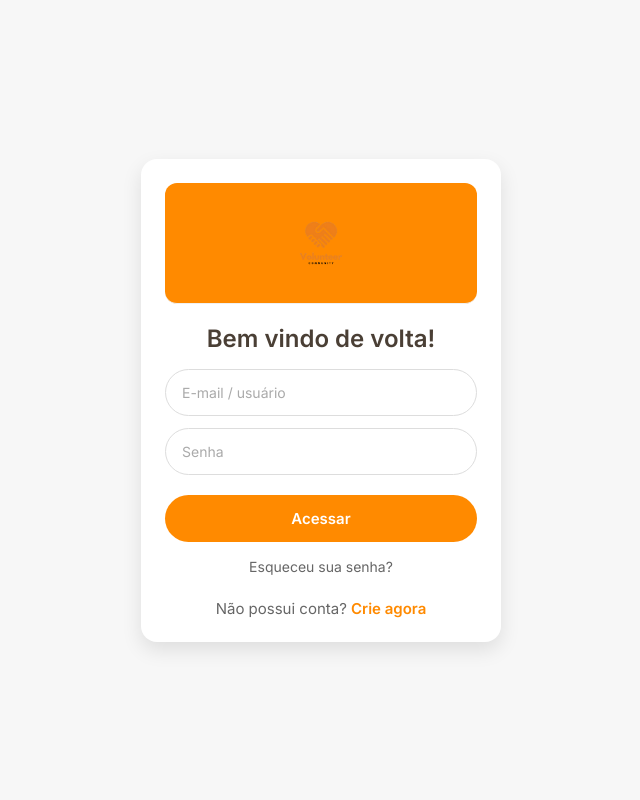
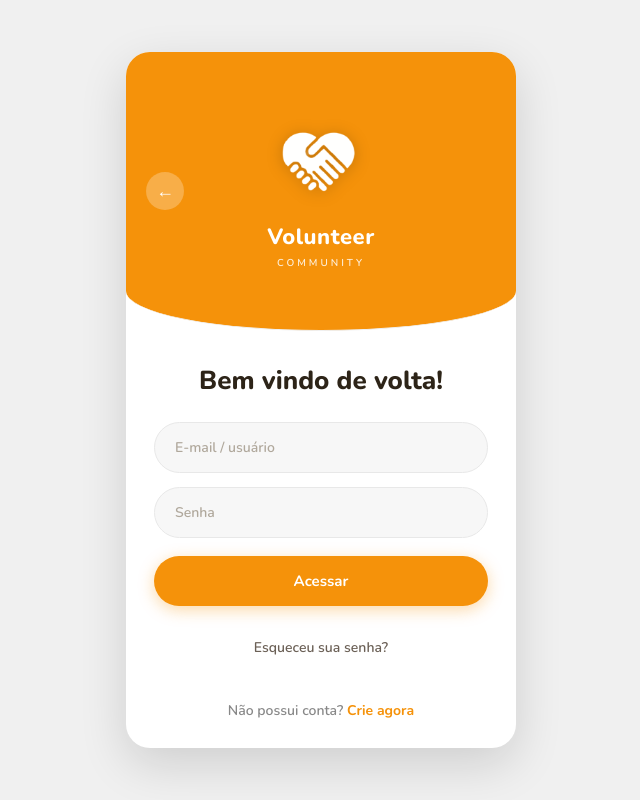
Before and after one commit to borgesaline73/Projeto_Final_Volunteer_Comunnity, a PHP site: page /login.php in a window 1280 px wide. Shown: the whole page, without its empty margins (319-959 px from the left). Run offline with PHP 8.4, Linux system fonts and the light colour scheme; some libraries are stand-ins or nearby versions.

Commit message:
ajuste na tela de login

```diff
--- a/css/estilo_login.css
+++ b/css/estilo_login.css
@@ -1,212 +1,241 @@
 /* ===== ESTILO ESPECÍFICO DO LOGIN ===== */
 
+@import url('https://fonts.googleapis.com/css2?family=Nunito:wght@400;600;700;800&display=swap');
+
+* {
+  box-sizing: border-box;
+  margin: 0;
+  padding: 0;
+}
+
 body {
-    margin: 0;
-    font-family: "Inter", sans-serif;
-    background: #f7f7f7;
+  font-family: "Nunito", sans-serif;
+  background: #f0f0f0;
   display: flex;
   justify-content: center;
   align-items: center;
   min-height: 100vh;
-    padding: 20px;
 }
 
 .login-screen {
   width: 100%;
-    max-width: 360px;
+  max-width: 390px;
+  min-height: 100vh;
   background: #fff;
-    border-radius: 16px;
-    padding: 24px;
-    box-shadow: 0 8px 20px rgba(0,0,0,0.1);
+  position: relative;
+  overflow: hidden;
+  display: flex;
+  flex-direction: column;
+  align-items: center;
+}
+
+/* ── Header laranja com curva na base ── */
+.header {
+  width: 100%;
+  background: #f5920a;
+  padding: 56px 24px 60px;
+  display: flex;
+  align-items: center;
+  justify-content: center;
+  position: relative;
+  /* Curva convexa na parte inferior */
+  border-radius: 0 0 50% 50% / 0 0 40px 40px;
+}
+
+/* Botão voltar */
+.btn-back {
+  position: absolute;
+  left: 20px;
+  top: 50%;
+  transform: translateY(-50%);
+  width: 38px;
+  height: 38px;
+  border-radius: 50%;
+  background: rgba(255,255,255,0.25);
+  border: none;
+  cursor: pointer;
+  display: flex;
+  align-items: center;
+  justify-content: center;
+  color: #fff;
+  font-size: 18px;
+  text-decoration: none;
+  transition: background 0.2s;
+}
+
+.btn-back:hover {
+  background: rgba(255,255,255,0.4);
+}
+
+/* Logo dentro do header */
+.logo-wrapper {
+  display: flex;
+  flex-direction: column;
+  align-items: center;
+  gap: 8px;
+}
+
+.logo {
+  width: 110px;
+  height: 110px;
+  object-fit: contain;
+  filter: brightness(0) invert(1) drop-shadow(0 2px 8px rgba(0,0,0,0.2));
+}
+
+.logo-text {
+  color: #fff;
+  font-weight: 800;
+  font-size: 22px;
+  letter-spacing: 0.5px;
+  line-height: 1;
+}
+
+.logo-sub {
+  color: rgba(255,255,255,0.85);
+  font-size: 10px;
+  font-weight: 600;
+  letter-spacing: 3px;
+  text-transform: uppercase;
+}
+
+/* ── Conteúdo abaixo do header ── */
+.content {
+  width: 100%;
+  padding: 32px 28px 28px;
+  display: flex;
+  flex-direction: column;
+  align-items: center;
+  gap: 0;
+}
+
+h2 {
+  color: #2d2418;
+  font-weight: 800;
+  font-size: 26px;
+  margin-bottom: 24px;
   text-align: center;
 }
 
-  .header {
-    background: #ff8a00;
-    border-radius: 12px;
-    padding: 20px;
-    margin-bottom: 20px;
-  }
-
-  .logo {
-    width: 80px;
-    display: block;
-    margin: 0 auto;
-  }
-
-  h2 {
-    color: #4a3f35;
-    margin: 16px 0;
-    font-weight: 600;
-    font-size: 24px;
-  }
-
+/* ── Formulário ── */
 .form {
   display: flex;
   flex-direction: column;
-    gap: 12px;
-    margin-bottom: 16px;
+  gap: 14px;
+  width: 100%;
+  margin-bottom: 18px;
 }
 
 .form input {
-    padding: 14px 16px;
-    border: 1px solid #ddd;
-    border-radius: 30px;
+  padding: 15px 20px;
+  border: 1.5px solid #e8e8e8;
+  border-radius: 50px;
   font-size: 14px;
-    font-family: "Inter", sans-serif;
+  font-family: "Nunito", sans-serif;
+  font-weight: 600;
+  color: #333;
+  background: #f7f7f7;
   width: 100%;
-    box-sizing: border-box;
-    transition: border-color 0.3s, box-shadow 0.3s;
+  transition: border-color 0.25s, box-shadow 0.25s, background 0.25s;
 }
 
 .form input:focus {
   outline: none;
-    border-color: #ff8a00;
-    box-shadow: 0 0 0 3px rgba(255, 138, 0, 0.1);
+  border-color: #f5920a;
+  background: #fff;
+  box-shadow: 0 0 0 4px rgba(245, 146, 10, 0.12);
 }
 
 .form input::placeholder {
-    color: #aaa;
+  color: #b0a89c;
+  font-weight: 600;
 }
 
+/* ── Botão principal ── */
 .btn {
-    padding: 14px 16px;
-    border-radius: 30px;
+  padding: 15px 20px;
+  border-radius: 50px;
   border: none;
   cursor: pointer;
-    font-weight: 600;
+  font-weight: 700;
   font-size: 15px;
-    font-family: "Inter", sans-serif;
+  font-family: "Nunito", sans-serif;
   width: 100%;
-    box-sizing: border-box;
-    transition: all 0.3s;
+  transition: all 0.25s;
 }
 
 .btn.primary {
-    background: #ff8a00;
-    color: white;
-    margin-top: 8px;
+  background: #f5920a;
+  color: #fff;
+  margin-top: 4px;
+  box-shadow: 0 4px 16px rgba(245, 146, 10, 0.35);
 }
 
 .btn.primary:hover {
-    background: #e67329;
+  background: #d97f07;
   transform: translateY(-2px);
-    box-shadow: 0 4px 12px rgba(255, 138, 0, 0.3);
+  box-shadow: 0 6px 20px rgba(245, 146, 10, 0.45);
 }
 
 .btn.primary:active {
   transform: translateY(0);
+  box-shadow: 0 2px 8px rgba(245, 146, 10, 0.3);
 }
 
-  .btn.facebook {
-    background: #1877f2;
-    color: white;
-    margin-bottom: 8px;
-  }
-
-  .btn.facebook:hover {
-    background: #0e5fd9;
-    transform: translateY(-2px);
-    box-shadow: 0 4px 12px rgba(24, 119, 242, 0.3);
-  }
-
-  .btn.google {
-    background: #f5f5f5;
-    color: #444;
-    border: 1px solid #ddd;
-  }
-
-  .btn.google:hover {
-    background: #e5e5e5;
-    transform: translateY(-2px);
-    box-shadow: 0 4px 12px rgba(0, 0, 0, 0.1);
-  }
-
+/* ── Esqueceu senha ── */
 .forgot {
   display: block;
-    margin: 16px 0;
+  margin: 14px 0 20px;
   font-size: 14px;
-    color: #666;
+  font-weight: 600;
+  color: #6b6056;
   text-decoration: none;
-    transition: color 0.3s;
+  text-align: center;
+  transition: color 0.2s;
 }
 
 .forgot:hover {
-    color: #ff8a00;
+  color: #f5920a;
+}
+
+
+
+/* ── Cadastro ── */
+.signup {
+  margin-top: 24px;
+  font-size: 14px;
+  font-weight: 600;
+  color: #888;
+  text-align: center;
+}
+
+.signup a {
+  color: #f5920a;
+  text-decoration: none;
+  font-weight: 700;
+  transition: color 0.2s;
+}
+
+.signup a:hover {
+  color: #d97f07;
   text-decoration: underline;
 }
 
-  .divider {
-    display: flex;
-    align-items: center;
-    justify-content: center;
-    margin: 20px 0;
-    color: #999;
-    font-size: 14px;
+
+/* ── Responsividade ── */
+@media (min-width: 420px) {
+  .login-screen {
+    min-height: auto;
+    border-radius: 24px;
+    box-shadow: 0 16px 48px rgba(0,0,0,0.14);
+    margin: 24px auto;
+  }
 }
 
-  .divider::before, .divider::after {
-    content: "";
-    flex: 1;
-    height: 1px;
-    background: linear-gradient(90deg, transparent, #ddd, transparent);
-    margin: 0 10px;
+@media (max-width: 360px) {
+  .content {
+    padding: 28px 20px 24px;
   }
-
-  .signup {
-    margin-top: 24px;
-    font-size: 15px;
-    color: #666;
-  }
-
-  .signup a {
-    color: #ff8a00;
-    text-decoration: none;
-    font-weight: 600;
-    transition: color 0.3s;
-  }
-
-  .signup a:hover {
-    color: #e67329;
-    text-decoration: underline;
-  }
-
-  /* Container para os botões sociais */
-  .social-buttons {
-    display: flex;
-    flex-direction: column;
-    gap: 8px;
-    margin-top: 8px;
-  }
-
-  /* Responsividade */
-  @media (max-width: 480px) {
-    body {
-      padding: 10px;
-    }
-
-    .login-screen {
-      padding: 20px;
-    }
-
   h2 {
     font-size: 22px;
   }
-
-    .form input,
-    .btn {
-      padding: 12px 14px;
-      font-size: 14px;
 }
-  }
-
-  @media (max-height: 600px) {
-    body {
-      align-items: flex-start;
-      padding-top: 20px;
-    }
-
-    .login-screen {
-      margin: 10px auto;
-    }
-  }
--- a/index.php
+++ b/index.php
@@ -42,7 +42,7 @@
     display:flex; flex-direction:column; align-items:center; gap:24px;
     text-align:center;
   }
-  .logo{width:84px; height:auto; display:block}
+  .logo{width:140px; height:auto; display:block}
   .title{margin:8px 0 0; font-size:36px; font-weight:800;}
   .subtitle{margin-top:-2px; font-size:12px; letter-spacing:.38em; color:var(--muted)}
   .actions{width:100%; display:flex; flex-direction:column; gap:14px;}
@@ -58,14 +58,13 @@
   .divider::before,.divider::after{content:""; height:1px; flex:1; background:linear-gradient(90deg,transparent,#ffffff35,transparent)}
   .btn.ghost{ background:rgba(255,255,255,.06); color:var(--brand); border:1px solid rgba(255,255,255,.14); }
   .btn.ghost:hover{ background:rgba(255,255,255,.10); }
-
   </style>
 </head>
 <body>
 
 <section class="hero">
   <div class="card">
-    <img src="imagens\logo.png" alt="Volunteer Community" class="logo">
+    <img src="imagens/logo.png" alt="Volunteer Community" class="logo">
     <h1 class="title">Volunteer</h1>
     <div class="subtitle">COMMUNITY</div>
     <div class="actions">
--- a/login.php
+++ b/login.php
@@ -30,7 +30,7 @@ if ($_SERVER["REQUEST_METHOD"] === "POST") {
   <meta name="viewport" content="width=device-width, initial-scale=1">
   <title>Volunteer Community – Login</title>
 
-  <link href="https://fonts.googleapis.com/css2?family=Inter:wght@400;600;800&display=swap" rel="stylesheet">
+  <link href="https://fonts.googleapis.com/css2?family=Nunito:wght@400;600;700;800&display=swap" rel="stylesheet">
   <link rel="stylesheet" href="css/estilo_global.css">
   <link rel="stylesheet" href="css/estilo_login.css">
 </head>
@@ -39,26 +39,36 @@ if ($_SERVER["REQUEST_METHOD"] === "POST") {
 
 <section class="login-screen">
 
+  <!-- ── Header laranja com curva ── -->
   <div class="header">
-    <img src="imagens/logo.png" alt="Volunteer" class="logo">
+    <a href="index.php" class="btn-back" aria-label="Voltar">&#8592;</a>
+
+    <div class="logo-wrapper">
+      <img src="imagens/logo.png" alt="Volunteer Community" class="logo">
+      <span class="logo-text">Volunteer</span>
+      <span class="logo-sub">Community</span>
     </div>
+  </div>
+
+  <!-- ── Conteúdo principal ── -->
+  <div class="content">
 
     <h2>Bem vindo de volta!</h2>
 
     <form class="form" action="login.php" method="post">
-    <input type="text" name="email" placeholder="E-mail / usuário" required>
-    <input type="password" name="senha" placeholder="Senha" required>
+      <input type="text"     name="email" placeholder="E-mail / usuário" required>
+      <input type="password" name="senha" placeholder="Senha"            required>
       <button type="submit" class="btn primary">Acessar</button>
     </form>
 
-  <a href="#" class="forgot">Esqueceu sua senha?</a>
-
-  <!-- 🔥 REMOVIDO: divisor e botões sociais -->
+    <a href="recuperar_senha.php" class="forgot">Esqueceu sua senha?</a>
 
     <p class="signup">
       Não possui conta? <a href="cadastro.php">Crie agora</a>
     </p>
 
+  </div><!-- /content -->
+
 </section>
 
 </body>
```
Also changed, not shown: agendar_coleta.php (+4 -4 lines), script_Banco/scripts banco.sql (+19 -0 lines), imagens/logo.png, imagens/logo1.png (added). Lines whose indentation alone changed are shown as unchanged.
